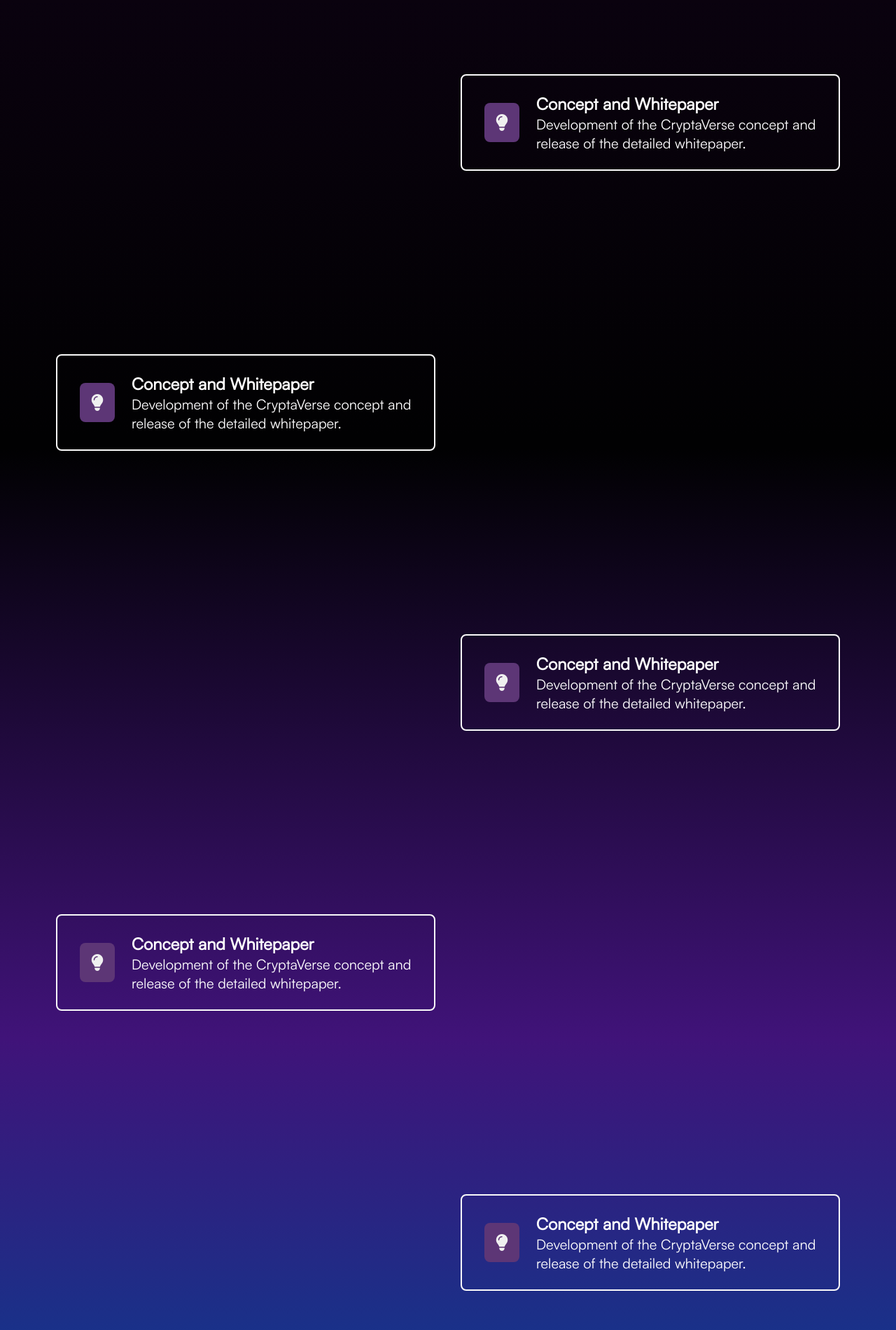
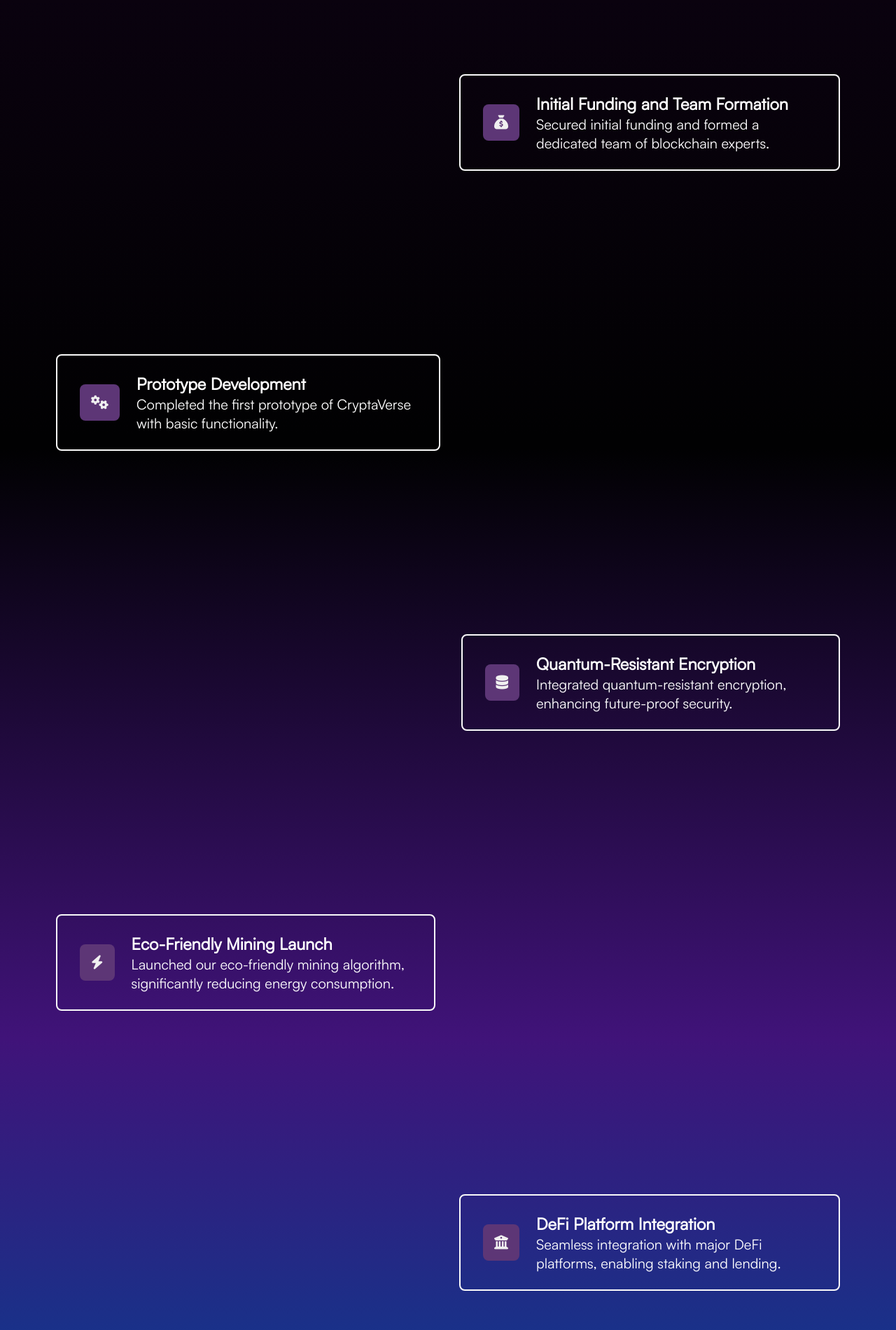
Before and after one commit to dav1-fer/Cryptaverse, a plain HTML site: page index.html in a window 1280 px wide. Shown: the part 4140-6040 px from the top of the page at 70% size. Drawn offline with nearby package versions, Linux system fonts and the light colour scheme; a script that the page names is missing.

Commit message:
Update Roadmap

```diff
--- a/index.html
+++ b/index.html
@@ -207,71 +207,71 @@
 
         <div class="card-wrapper step2">
           <div class="icon-wrapper">
-            <i class="fa-solid fa-lightbulb"></i>
+            <i class="fa-solid fa-sack-dollar"></i>
           </div>
           <div class="text-container">
-            <h3>Concept and Whitepaper</h3>
-            <p>Development of the CryptaVerse concept and release of the detailed whitepaper.</p>
+            <h3>Initial Funding and Team Formation</h3>
+            <p>Secured initial funding and formed a dedicated team of blockchain experts.</p>
           </div>
         </div>
 
         <div class="card-wrapper step3">
           <div class="icon-wrapper">
-            <i class="fa-solid fa-lightbulb"></i>
+            <i class="fa-solid fa-gears"></i>
           </div>
           <div class="text-container">
-            <h3>Concept and Whitepaper</h3>
-            <p>Development of the CryptaVerse concept and release of the detailed whitepaper.</p>
+            <h3>Prototype Development</h3>
+            <p>Completed the first prototype of CryptaVerse with basic functionality.</p>
           </div>
         </div>
 
         <div class="card-wrapper step4">
           <div class="icon-wrapper">
-            <i class="fa-solid fa-lightbulb"></i>
+            <i class="fa-solid fa-database"></i>
           </div>
           <div class="text-container">
-            <h3>Concept and Whitepaper</h3>
-            <p>Development of the CryptaVerse concept and release of the detailed whitepaper.</p>
+            <h3>Quantum-Resistant Encryption</h3>
+            <p>Integrated quantum-resistant encryption, enhancing future-proof security.</p>
           </div>
         </div>
 
         <div class="card-wrapper step5">
           <div class="icon-wrapper">
-            <i class="fa-solid fa-lightbulb"></i>
+            <i class="fa-solid fa-bolt"></i>
           </div>
           <div class="text-container">
-            <h3>Concept and Whitepaper</h3>
-            <p>Development of the CryptaVerse concept and release of the detailed whitepaper.</p>
+            <h3>Eco-Friendly Mining Launch</h3>
+            <p>Launched our eco-friendly mining algorithm, significantly reducing energy consumption.</p>
           </div>
         </div>
 
         <div class="card-wrapper step6">
           <div class="icon-wrapper">
-            <i class="fa-solid fa-lightbulb"></i>
+            <i class="fa-solid fa-building-columns"></i>
           </div>
           <div class="text-container">
-            <h3>Concept and Whitepaper</h3>
-            <p>Development of the CryptaVerse concept and release of the detailed whitepaper.</p>
+            <h3>DeFi Platform Integration</h3>
+            <p>Seamless integration with major DeFi platforms, enabling staking and lending.</p>
           </div>
         </div>
 
         <div class="card-wrapper step7">
           <div class="icon-wrapper">
-            <i class="fa-solid fa-lightbulb"></i>
+            <i class="fa-solid fa-rocket"></i>
           </div>
           <div class="text-container">
-            <h3>Concept and Whitepaper</h3>
-            <p>Development of the CryptaVerse concept and release of the detailed whitepaper.</p>
+            <h3>Mainnet Launch</h3>
+            <p>Officially launched CryptaVerse mainnet, open to all users.</p>
           </div>
         </div>
 
         <div class="card-wrapper step8">
           <div class="icon-wrapper">
-            <i class="fa-solid fa-lightbulb"></i>
+            <i class="fa-solid fa-handshake"></i>
           </div>
           <div class="text-container">
-            <h3>Concept and Whitepaper</h3>
-            <p>Development of the CryptaVerse concept and release of the detailed whitepaper.</p>
+            <h3>Partnership Announcements</h3>
+            <p>Announced strategic partnerships with leading blockchain and financial entities.</p>
           </div>
         </div>
     </section>
--- a/style.css
+++ b/style.css
@@ -421,8 +421,8 @@ aside .blur{
   }
 
 
-  /* positioning of the cards by individual classes */
-  /* 400px of vertical spacing between cards */
+  /* absolute positioning of the cards by individual classes */
+  /* 400px of vertical spacing between each card */
 
   .step1{
     position: absolute;
```
